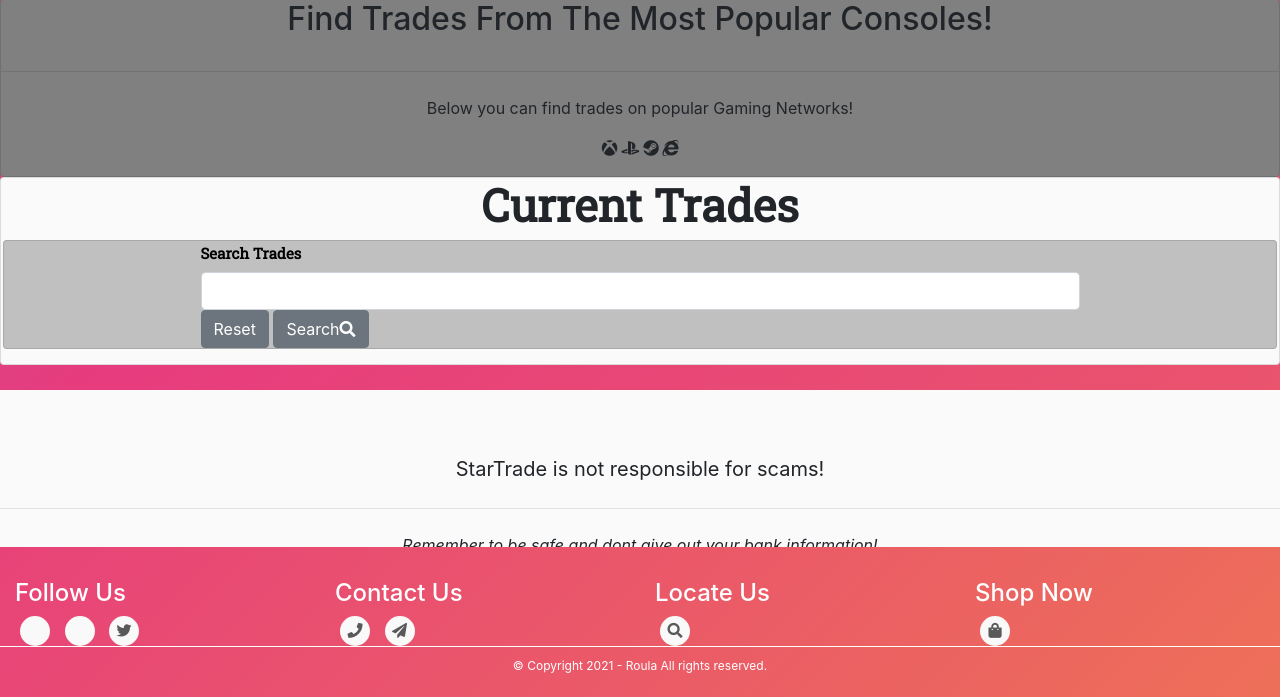
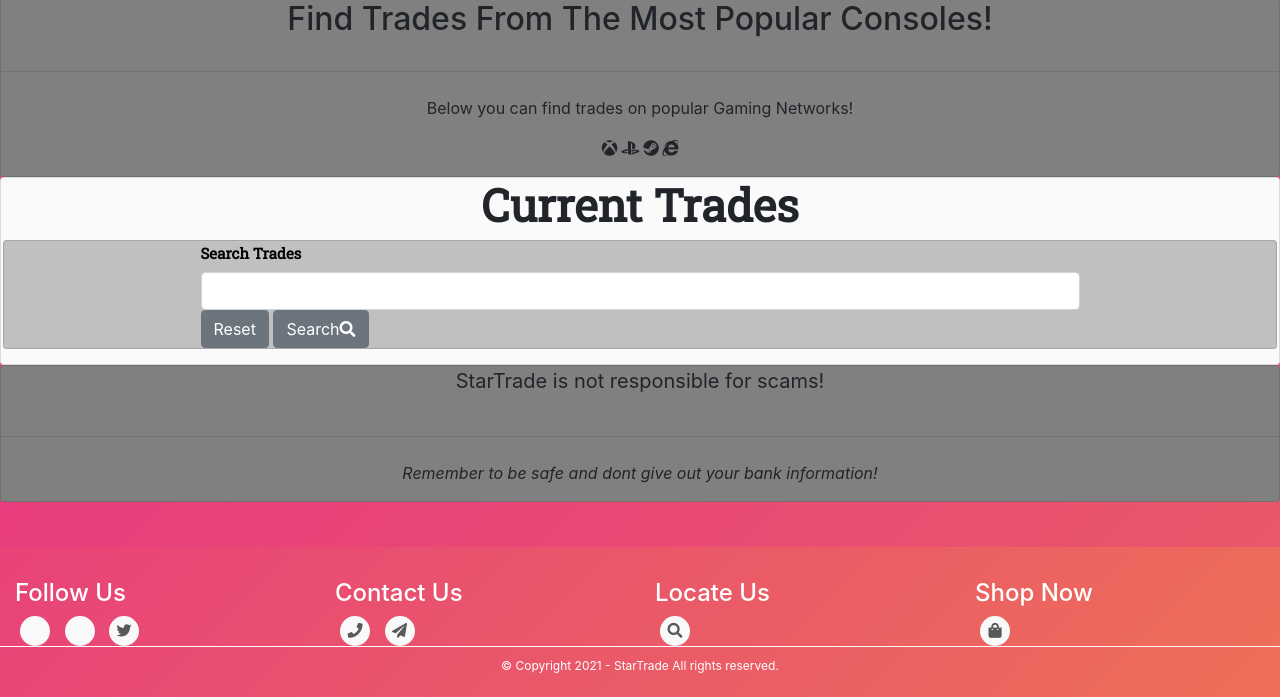
Before and after one commit to Code-Institute-Submissions/nickl98-StarTradeMS3_AugResub, a Flask app: page / in a window 1280 px wide. Shown: the part 288-985 px from the top of the page. Run offline with Flask 2, Linux system fonts and the light colour scheme; data that the repository does not hold is empty; some libraries are stand-ins or nearby versions.

Commit message:
Jumbotrons replaced with card elements

```diff
--- a/templates/base.html
+++ b/templates/base.html
@@ -80,7 +80,7 @@
                   </div>
                   <div class="row">
                      <div class="col-md-12 copy">
-                        <p class="text-center">&copy; Copyright 2021 - Roula  All rights reserved.</p>
+                        <p class="text-center">&copy; Copyright 2021 - StarTrade  All rights reserved.</p>
                      </div>
                   </div>
                </div>
--- a/templates/trades.html
+++ b/templates/trades.html
@@ -79,7 +79,7 @@
         </div>
     </div>
 </div>
-<div class="jumbotron jumbotron-fluid" id="bottom-jumbo">
+<div class="card card-content">
     <p class="lead text-center"><strong>StarTrade is not responsible for scams!</strong></p>
     <hr class="my-4" />
     <p class="text-center"><i>Remember to be safe and dont give out your bank information!</i></p>
```
